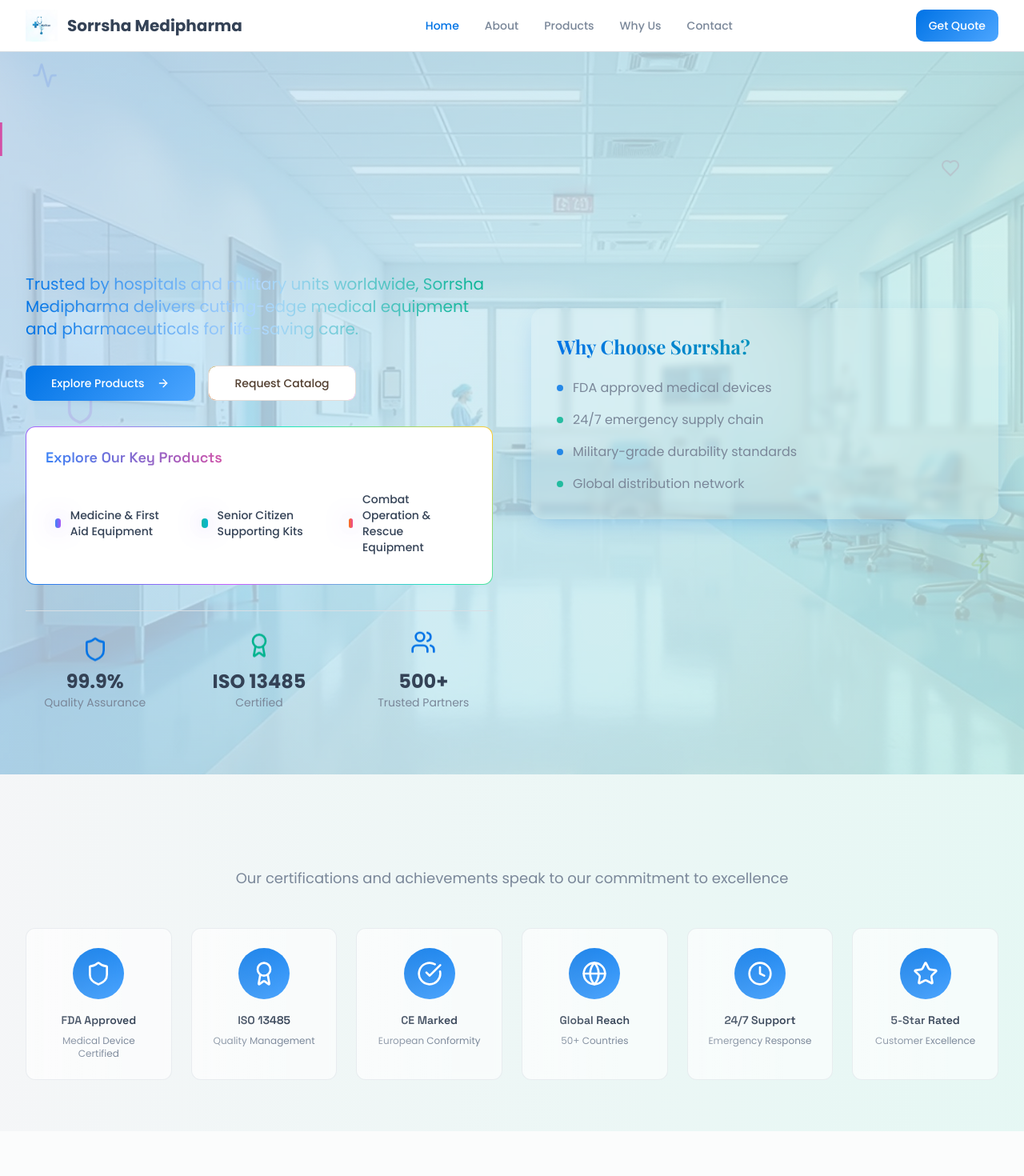
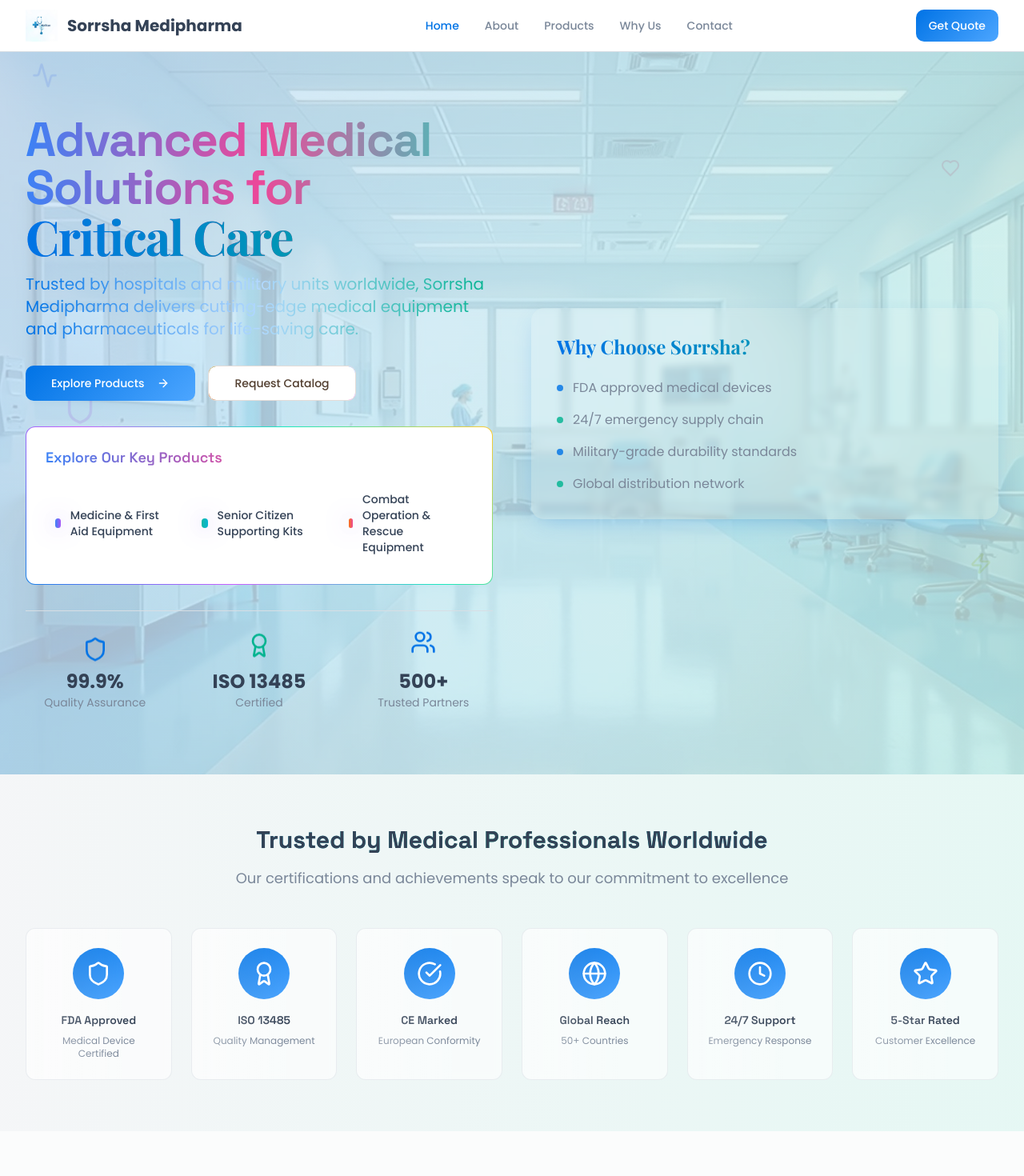
Before and after one commit to MSDSAHIB/Sorrsha-Medifarma, a React (Vite) app: page / in a window 1280 px wide. Shown: the top 1470 px of the page at 80% size. Built offline with nearby package versions, Linux system fonts and the light colour scheme.

Commit message:
Fix: Remove moving text
Removed moving text animation from the text heading.

```diff
--- a/src/index.css
+++ b/src/index.css
@@ -120,7 +120,7 @@ All colors MUST be HSL.
   }
 
   h1 {
-    @apply text-shimmer font-bold tracking-tight;
+    @apply font-bold tracking-tight;
   }
 
   h2 {
@@ -163,8 +163,6 @@ All colors MUST be HSL.
 
   .text-shimmer {
     @apply bg-gradient-to-r from-primary via-accent to-primary bg-clip-text text-transparent;
-    background-size: 200% 100%;
-    animation: shimmer 3s ease-in-out infinite;
   }
 
   .card-hover {
@@ -198,8 +196,6 @@ All colors MUST be HSL.
 
   .gradient-text {
     @apply bg-gradient-to-r from-blue-500 via-purple-500 to-teal-400 bg-clip-text text-transparent;
-    background-size: 200% 100%;
-    animation: gradient-shift 3s ease-in-out infinite;
   }
 }
 
```
